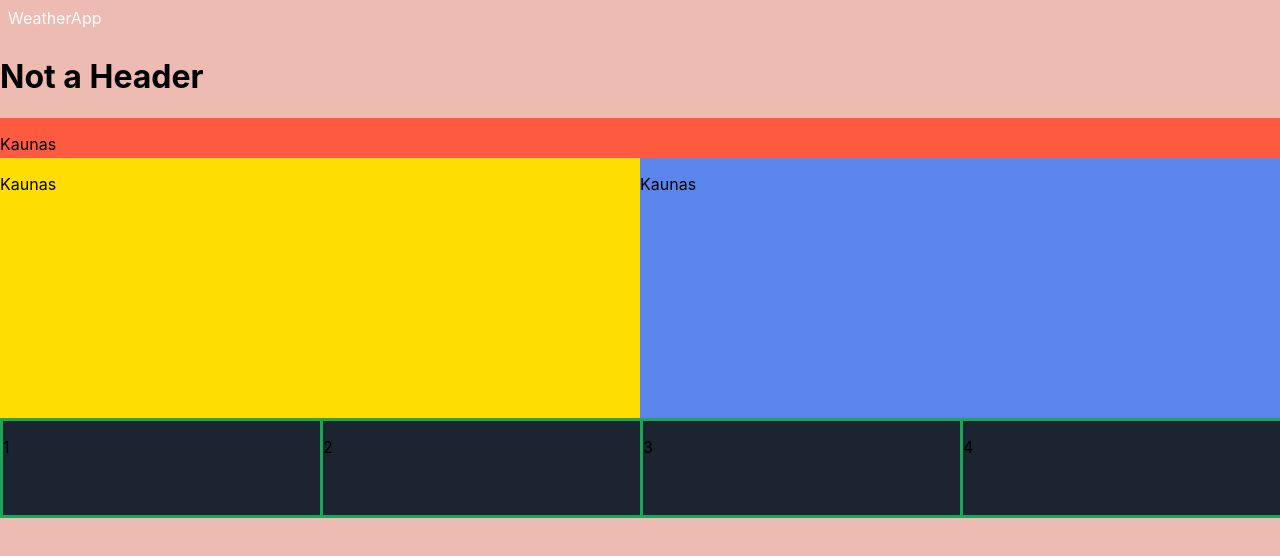
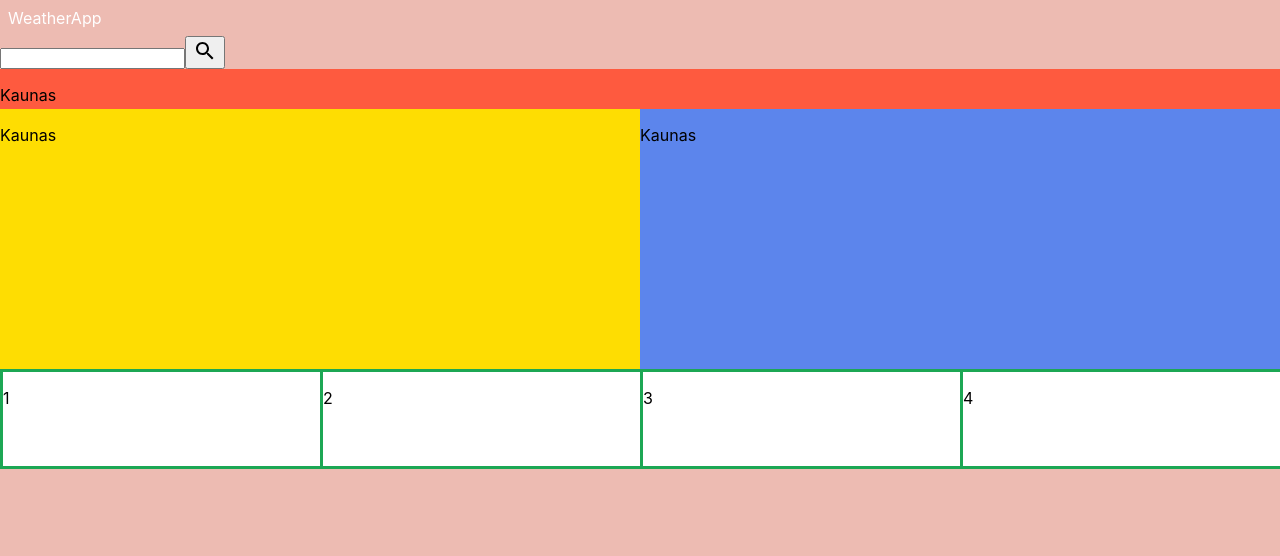
Before and after one commit to lukrai/react-weather, a React (Create React App) app: page / in a window 1280 px wide. Shown: the top 556 px of the page. Built offline with nearby package versions, Linux system fonts and the light colour scheme.

Commit message:
Added weather icons to the project

```diff
--- a/package.json
+++ b/package.json
@@ -11,7 +11,8 @@
     "react": "^16.8.6",
     "react-dom": "^16.8.6",
     "react-scripts": "3.0.0",
-    "typescript": "3.4.5"
+    "typescript": "3.4.5",
+    "weather-icons": "^1.3.2"
   },
   "scripts": {
     "start": "react-scripts start",
--- a/src/App.tsx
+++ b/src/App.tsx
@@ -1,5 +1,4 @@
 import React from 'react';
-import './main.scss';
 
 const App: React.FC = () => {
     return (
@@ -8,7 +7,19 @@ const App: React.FC = () => {
                 <a href="#">WeatherApp</a>
             </header>
             <main>
-                <h1>Not a Header</h1>
+                <div className="search-box">
+                    <form className="search-form" /*onSubmit={this.handleSubmit}*/>
+                        <input
+                            type="text"
+                        />
+                        <button type="submit">
+                            <svg fill="#000000" height="24" viewBox="0 0 24 24" width="24" xmlns="http://www.w3.org/2000/svg">
+                                <path d="M15.5 14h-.79l-.28-.27C15.41 12.59 16 11.11 16 9.5 16 5.91 13.09 3 9.5 3S3 5.91 3 9.5 5.91 16 9.5 16c1.61 0 3.09-.59 4.23-1.57l.27.28v.79l5 4.99L20.49 19l-4.99-5zm-6 0C7.01 14 5 11.99 5 9.5S7.01 5 9.5 5 14 7.01 14 9.5 11.99 14 9.5 14z"/>
+                                <path d="M0 0h24v24H0z" fill="none"/>
+                            </svg>
+                        </button>
+                    </form>
+                </div>
                 <div className="weather-grid">
                     <div className="weather-city-title">
                         <p>Kaunas</p>
@@ -19,7 +30,7 @@ const App: React.FC = () => {
                     <div className="weather-info">
                         <p>Kaunas</p>
                     </div>
-                    <div className="day-grid">
+                    <div className="weather-day-grid">
                         <div className="weather-day">
                             <p>1</p>
                         </div>
--- a/src/main.scss
+++ b/src/main.scss
@@ -1,3 +1,5 @@
+@import "~weather-icons/css/weather-icons.min.css";
+
 $background: #edbbb2;
 $white: #ffffff;
 $black: #1c2431;
@@ -12,6 +14,14 @@ $padding4: 4px;
 $padding8: 8px;
 $padding12: 12px;
 $padding16: 16px;
+
+$desktop: 768px;
+
+@mixin desktop {
+  @media (min-width: #{$desktop}) {
+    @content;
+  }
+}
 
 html,
 body {
@@ -65,7 +75,7 @@ body {
   background-color: $blue;
 }
 
-.day-grid {
+.weather-day-grid {
   grid-area: day;
   margin: 0;
   display: grid;
@@ -73,13 +83,8 @@ body {
 }
 
 .weather-day {
-  background-color: #1c2431;
+  background-color: $white;
   border-color: #1ca754;
   border-style: solid;
   border-right: 1px;
 }
-
-code {
-  font-family: source-code-pro, Menlo, Monaco, Consolas, 'Courier New',
-  monospace;
-}
```
Also changed, not shown: 1 other file (tests, documents, lock files or other folders).
